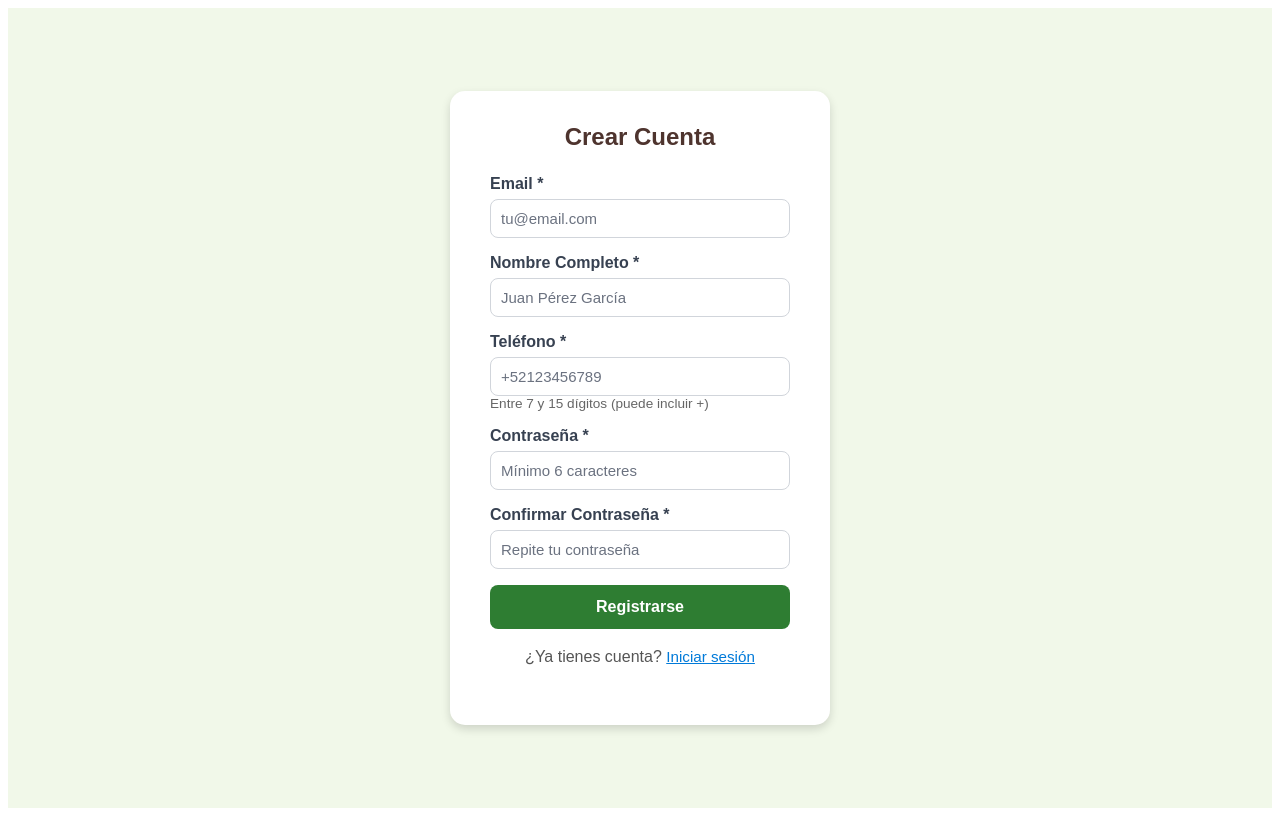
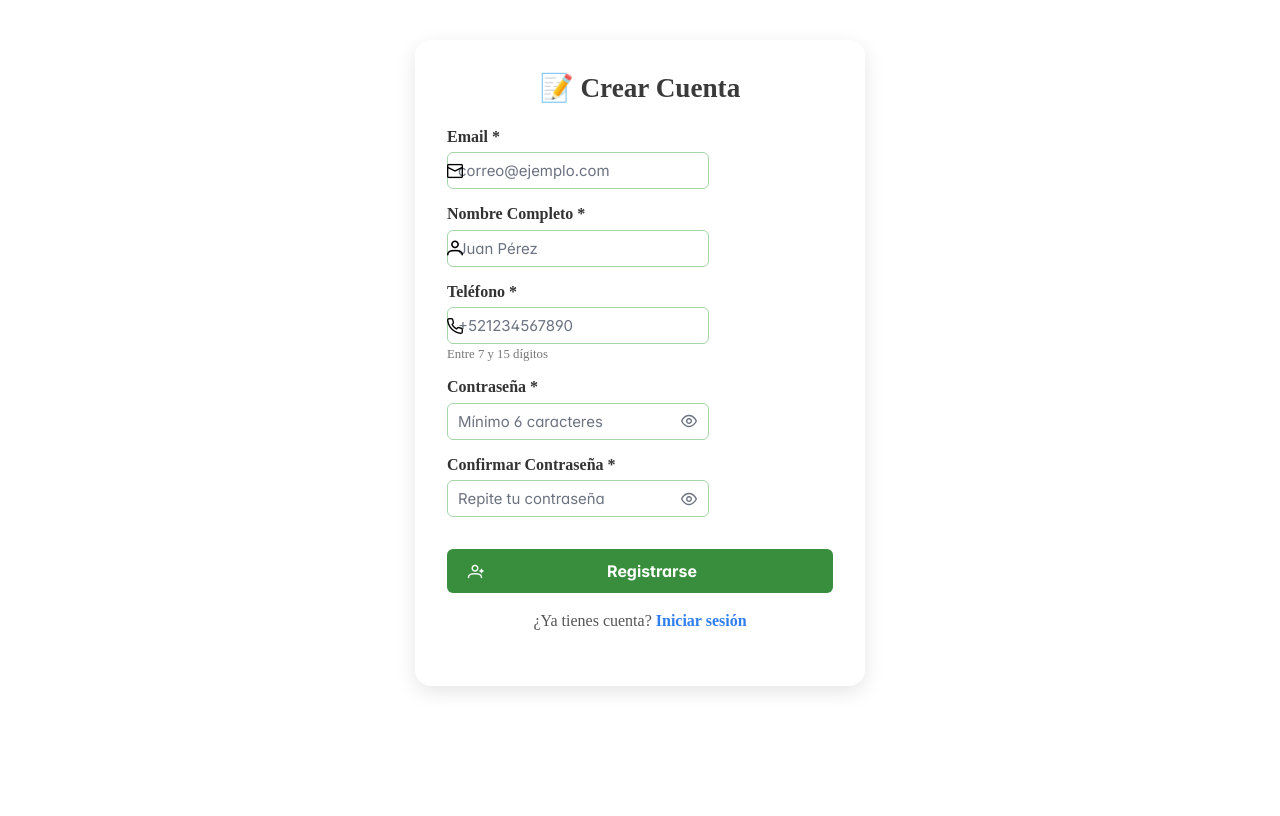
Before and after one commit to GerardoIB/UpaCafe, a React (Vite) app in the folder front/: page /register in a window 1280 px wide. Built offline with nearby package versions, Linux system fonts and the light colour scheme; no server answers.

Commit message:
Implement hybrid authentication (cookies + localStorage)

```diff
--- a/front/src/components/LoginForm.jsx
+++ b/front/src/components/LoginForm.jsx
@@ -1,9 +1,10 @@
-import React, { useState } from "react";
+import React, { useState, useRef } from "react";
 import { InputText } from "primereact/inputtext";
 import { Password } from "primereact/password";
 import { Button } from "primereact/button";
 import { Dialog } from "primereact/dialog";
 import { Toast } from "primereact/toast";
+import Swal from "sweetalert2";
 import "./login.css";
 
 const Login = ({ onLoginSuccess }) => {
@@ -12,7 +13,7 @@ const Login = ({ onLoginSuccess }) => {
   const [loading, setLoading] = useState(false);
   const [showReset, setShowReset] = useState(false);
   const [resetEmail, setResetEmail] = useState("");
-  const toast = React.useRef(null);
+  const toast = useRef(null);
 
   const handleSubmit = async (e) => {
     e.preventDefault();
@@ -26,35 +27,47 @@ const Login = ({ onLoginSuccess }) => {
         body: JSON.stringify({ email, password }),
       });
 
-      if (!result.ok) throw new Error("Error en autenticación");
+      const data = await result.json();
 
-      const data = await result.json();
-      const res = await fetch("https://upacafe.onrender.com/api/user/protected", {
-        method: "GET",
-        credentials: "include",
+      if (result.ok) {
+        // Guardar token en localStorage
+        localStorage.setItem("access_token", data.token);
+        localStorage.setItem("user", JSON.stringify(data.user));
+
+        Swal.fire({
+          icon: "success",
+          title: "Login exitoso",
+          text: `Bienvenido ${data.user.nombre}`,
+          timer: 2000,
+        });
+
+        if (onLoginSuccess) {
+          onLoginSuccess(data.user);
+        }
+
+        // Redirección por rol
+        const rol = data.user?.rol_id;
+        if (rol === 1) window.location.href = "/admin";
+        else if (rol === 2) window.location.href = "/trabajador";
+        else window.location.href = "/home";
+
+      } else {
+        Swal.fire({
+          icon: "error",
+          title: "Error",
+          text: data.message || "Credenciales incorrectas",
+        });
+      }
+
+    } catch (err) {
+      Swal.fire({
+        icon: "error",
+        title: "Error de conexión",
+        text: "No se pudo conectar con el servidor",
       });
+    }
 
-      if (res.ok) {
-        const userData = await res.json();
-        toast.current.show({
-          severity: "success",
-          summary: "Inicio de sesión correcto",
-          life: 3000,
-        });
-        onLoginSuccess(userData.user || userData);
-      } else {
-        throw new Error("No se pudo validar la sesión");
-      }
-    } catch (err) {
-      toast.current.show({
-        severity: "error",
-        summary: "Error",
-        detail: "Correo o contraseña incorrectos",
-        life: 3000,
-      });
-    } finally {
-      setLoading(false);
-    }
+    setLoading(false);
   };
 
   const handlePasswordReset = async () => {
@@ -75,7 +88,7 @@ const Login = ({ onLoginSuccess }) => {
       body: JSON.stringify({ email: resetEmail }),
     });
 
-    const dataReset = await result.json();
+    const data = await result.json();
 
     if (result.ok) {
       toast.current.show({
@@ -90,7 +103,7 @@ const Login = ({ onLoginSuccess }) => {
       toast.current.show({
         severity: "error",
         summary: "Error",
-        detail: `${dataReset.message}`,
+        detail: data.message,
         life: 4000,
       });
     }
@@ -153,11 +166,8 @@ const Login = ({ onLoginSuccess }) => {
             Crear cuenta
           </a>
         </div>
-
-
       </form>
 
-      {/* 🔹 Modal de recuperación */}
       <Dialog
         header="Recuperar contraseña"
         visible={showReset}
--- a/front/src/components/Register.css
+++ b/front/src/components/Register.css
@@ -7,67 +7,66 @@
   --beige: #d7ccc8;
 }
 
-.register-container {
-  height: 100vh;
+.register-wrapper {
   display: flex;
   justify-content: center;
   align-items: center;
-  background-color: var(--crema);
-  font-family: 'Poppins', sans-serif;
+  padding: 2rem;
 }
 
-.register-form {
-  background-color: white;
-  padding: 2rem 2.5rem;
-  border-radius: 15px;
-  box-shadow: 0 4px 10px rgba(0, 0, 0, 0.15);
-  width: 380px;
-  text-align: center;
+.register-card {
+  background: #ffffff;
+  padding: 2rem;
+  width: 100%;
+  max-width: 450px;
+  border-radius: 16px;
+  box-shadow: 0 6px 20px rgba(0, 0, 0, 0.1);
+  animation: fadeIn 0.4s ease;
 }
 
-.register-form h2 {
+.register-title {
+  text-align: center;
   margin-bottom: 1.5rem;
-  color: var(--cafe-oscuro);
+  font-weight: bold;
+  font-size: 1.7rem;
+  color: #3a3a3a;
 }
 
-.register-form .form-group {
+.input-group {
   margin-bottom: 1rem;
-  text-align: left;
 }
 
-.register-form label {
+.input-group label {
+  font-weight: 600;
   display: block;
-  font-weight: 500;
-  margin-bottom: 0.3rem;
-  color: var(--cafe-oscuro);
+  margin-bottom: 0.4rem;
+  color: #333;
 }
 
-.register-form input {
-  width: 100%;
-  padding: 0.7rem;
-  border: 1px solid var(--beige);
-  border-radius: 8px;
-  outline: none;
-  transition: border 0.3s;
+.helper-text {
+  font-size: 0.8rem;
+  color: #777;
+  margin-top: 0.2rem;
+  display: block;
 }
 
-.register-form input:focus {
-  border-color: var(--verde-claro);
+.register-btn {
+  width: 100%;
+  margin-top: 1rem;
 }
 
-.register-form button {
-  width: 100%;
-  padding: 0.8rem;
-  background-color: var(--verde-oscuro);
-  color: white;
-  border: none;
-  border-radius: 8px;
-  cursor: pointer;
-  font-size: 1rem;
-  font-weight: bold;
-  transition: background 0.3s ease;
+.login-link {
+  text-align: center;
+  margin-top: 1.2rem;
 }
 
-.register-form button:hover {
-  background-color: var(--verde-claro);
+.login-link a {
+  color: #2f7ff0;
+  font-weight: bold;
+  text-decoration: none;
 }
+
+@keyframes fadeIn {
+  from { opacity: 0; transform: translateY(10px); }
+  to { opacity: 1; transform: translateY(0); }
+}
--- a/front/src/components/RegisterForm.jsx
+++ b/front/src/components/RegisterForm.jsx
@@ -1,14 +1,17 @@
-import { useState } from 'react';
-import './Register.css';
+import { useState } from "react";
 import Swal from "sweetalert2";
+import { InputText } from "primereact/inputtext";
+import { Password } from "primereact/password";
+import { Button } from "primereact/button";
+import "./Register.css";
 
 const Register = () => {
   const [formData, setFormData] = useState({
-    email: '',
-    name: '',
-    phone: '',
-    password: '',
-    confirmPassword: ''
+    email: "",
+    name: "",
+    phone: "",
+    password: "",
+    confirmPassword: "",
   });
 
   const handleChange = (e) => {
@@ -18,184 +21,185 @@ const Register = () => {
   const handleSubmit = async (e) => {
     e.preventDefault();
 
-    // Validación de contraseñas
+    // Validaciones
     if (formData.password !== formData.confirmPassword) {
       Swal.fire({
-        icon: 'error',
-        title: 'Contraseñas no coinciden',
-        text: 'Por favor verifica tu contraseña.',
+        icon: "error",
+        title: "Contraseñas no coinciden",
+        text: "Por favor verifica tu contraseña.",
       });
       return;
     }
 
-    // Validación de contraseña mínima
     if (formData.password.length < 6) {
       Swal.fire({
-        icon: 'error',
-        title: 'Contraseña muy corta',
-        text: 'La contraseña debe tener al menos 6 caracteres.',
+        icon: "error",
+        title: "Contraseña muy corta",
+        text: "Debe tener mínimo 6 caracteres.",
       });
       return;
     }
 
-    // Validación de email
     const emailRegex = /^[^\s@]+@[^\s@]+\.[^\s@]+$/;
     if (!emailRegex.test(formData.email)) {
       Swal.fire({
-        icon: 'error',
-        title: 'Email inválido',
-        text: 'Por favor ingresa un email válido.',
+        icon: "error",
+        title: "Email inválido",
+        text: "Ingresa un email válido.",
       });
       return;
     }
 
-    // Validación de teléfono (7-15 dígitos)
     const phoneRegex = /^\+?\d{7,15}$/;
     if (!phoneRegex.test(formData.phone.trim())) {
       Swal.fire({
-        icon: 'error',
-        title: 'Teléfono inválido',
-        text: 'El teléfono debe tener entre 7 y 15 dígitos.',
+        icon: "error",
+        title: "Teléfono inválido",
+        text: "Debe tener entre 7 y 15 dígitos.",
       });
       return;
     }
 
     try {
-      // Preparar datos según tu API (solo email, password, name, phone)
       const payload = {
         email: formData.email,
         password: formData.password,
         name: formData.name,
-        phone: formData.phone
+        phone: formData.phone,
       };
 
-      const result = await fetch('https://upacafe.onrender.com/api/user/register', {
-        method: 'POST',
-        headers: { 'Content-Type': 'application/json' },
+      const response = await fetch("http://localhost:3000/api/user/register", {
+        method: "POST",
+        headers: { "Content-Type": "application/json" },
+        credentials: "include",
         body: JSON.stringify(payload),
       });
 
-      const resultData = await result.json();
+      const resultData = await response.json();
 
-      if (result.ok) {
+      if (response.ok) {
         Swal.fire({
-          icon: 'success',
-          title: 'Registro exitoso',
-          text: `Usuario registrado. Revisa tu correo (${formData.email}) para verificar tu cuenta.`,
+          icon: "success",
+          title: "Registro exitoso",
+          text: `Revisa tu correo (${formData.email}) para verificar tu cuenta.`,
         });
 
-        // Limpia formulario
         setFormData({
-          email: '',
-          name: '',
-          phone: '',
-          password: '',
-          confirmPassword: ''
+          email: "",
+          name: "",
+          phone: "",
+          password: "",
+          confirmPassword: "",
         });
 
-        // Opcional: redirigir al login después de 2 segundos
         setTimeout(() => {
-          window.location.href = '/Login';
+          window.location.href = "/Login";
         }, 2000);
       } else {
         Swal.fire({
-          icon: 'error',
-          title: 'Error al registrar',
-          text: resultData.message || 'Hubo un error al registrar el usuario.',
+          icon: "error",
+          title: "Error al registrar",
+          text: resultData.message || "Hubo un error al registrar el usuario.",
         });
       }
     } catch (error) {
       Swal.fire({
-        icon: 'error',
-        title: 'Error de conexión',
-        text: 'No se pudo conectar con el servidor. Verifica tu conexión.',
+        icon: "error",
+        title: "Error de conexión",
+        text: "No se pudo conectar con el servidor.",
       });
-      console.error('Error:', error);
     }
   };
 
   return (
-    <div className="register-container">
-      <form onSubmit={handleSubmit} className="register-form">
-        <h2 className="register-title">Crear Cuenta</h2>
+    <div className="register-wrapper">
+      <form onSubmit={handleSubmit} className="register-card">
+        <h2 className="register-title">📝 Crear Cuenta</h2>
 
-        <div className="form-group">
-          <label htmlFor="email">Email *</label>
-          <input
-            type="email"
-            id="email"
-            name="email"
-            value={formData.email}
+        {/* EMAIL */}
+        <div className="input-group">
+          <label>Email *</label>
+          <span className="p-input-icon-left">
+            <i className="pi pi-envelope" />
+            <InputText
+              name="email"
+              value={formData.email}
+              onChange={handleChange}
+              placeholder="correo@ejemplo.com"
+              required
+            />
+          </span>
+        </div>
+
+        {/* NAME */}
+        <div className="input-group">
+          <label>Nombre Completo *</label>
+          <span className="p-input-icon-left">
+            <i className="pi pi-user" />
+            <InputText
+              name="name"
+              value={formData.name}
+              onChange={handleChange}
+              placeholder="Juan Pérez"
+              required
+            />
+          </span>
+        </div>
+
+        {/* PHONE */}
+        <div className="input-group">
+          <label>Teléfono *</label>
+          <span className="p-input-icon-left">
+            <i className="pi pi-phone" />
+            <InputText
+              name="phone"
+              value={formData.phone}
+              onChange={handleChange}
+              placeholder="+521234567890"
+              required
+            />
+          </span>
+          <small className="helper-text">Entre 7 y 15 dígitos</small>
+        </div>
+
+        {/* PASSWORD */}
+        <div className="input-group">
+          <label>Contraseña *</label>
+          <Password
+            name="password"
+            value={formData.password}
             onChange={handleChange}
-            placeholder="tu@email.com"
+            placeholder="Mínimo 6 caracteres"
+            toggleMask
+            feedback={false}
             required
           />
         </div>
 
-        <div className="form-group">
-          <label htmlFor="name">Nombre Completo *</label>
-          <input
-            type="text"
-            id="name"
-            name="name"
-            value={formData.name}
+        {/* CONFIRM PASSWORD */}
+        <div className="input-group">
+          <label>Confirmar Contraseña *</label>
+          <Password
+            name="confirmPassword"
+            value={formData.confirmPassword}
             onChange={handleChange}
-            placeholder="Juan Pérez García"
+            placeholder="Repite tu contraseña"
+            toggleMask
+            feedback={false}
             required
           />
         </div>
 
-        <div className="form-group">
-          <label htmlFor="phone">Teléfono *</label>
-          <input
-            type="tel"
-            id="phone"
-            name="phone"
-            value={formData.phone}
-            onChange={handleChange}
-            placeholder="+52123456789"
-            required
-          />
-          <small style={{ color: '#666', fontSize: '0.85em' }}>
-            Entre 7 y 15 dígitos (puede incluir +)
-          </small>
-        </div>
+        {/* SUBMIT */}
+        <Button
+          label="Registrarse"
+          icon="pi pi-user-plus"
+          className="p-button-success register-btn"
+          type="submit"
+        />
 
-        <div className="form-group">
-          <label htmlFor="password">Contraseña *</label>
-          <input
-            type="password"
-            id="password"
-            name="password"
-            value={formData.password}
-            onChange={handleChange}
-            placeholder="Mínimo 6 caracteres"
-            required
-          />
-        </div>
-
-        <div className="form-group">
-          <label htmlFor="confirmPassword">Confirmar Contraseña *</label>
-          <input
-            type="password"
-            id="confirmPassword"
-            name="confirmPassword"
-            value={formData.confirmPassword}
-            onChange={handleChange}
-            placeholder="Repite tu contraseña"
-            required
-          />
-        </div>
-
-        <button type="submit" className="register-button">
-          Registrarse
-        </button>
-
-        <p className="back-login">
-          ¿Ya tienes cuenta?{" "}
-          <a className="register-link" href="/Login">
-            Iniciar sesión
-          </a>
+        <p className="login-link">
+          ¿Ya tienes cuenta? <a href="/Login">Iniciar sesión</a>
         </p>
       </form>
     </div>
```
Also changed, not shown: front/src/App.jsx (+47 -13 lines), front/src/components/CrudProductos.jsx (+12 -12 lines), 1 other file (tests, documents, lock files or other folders).
